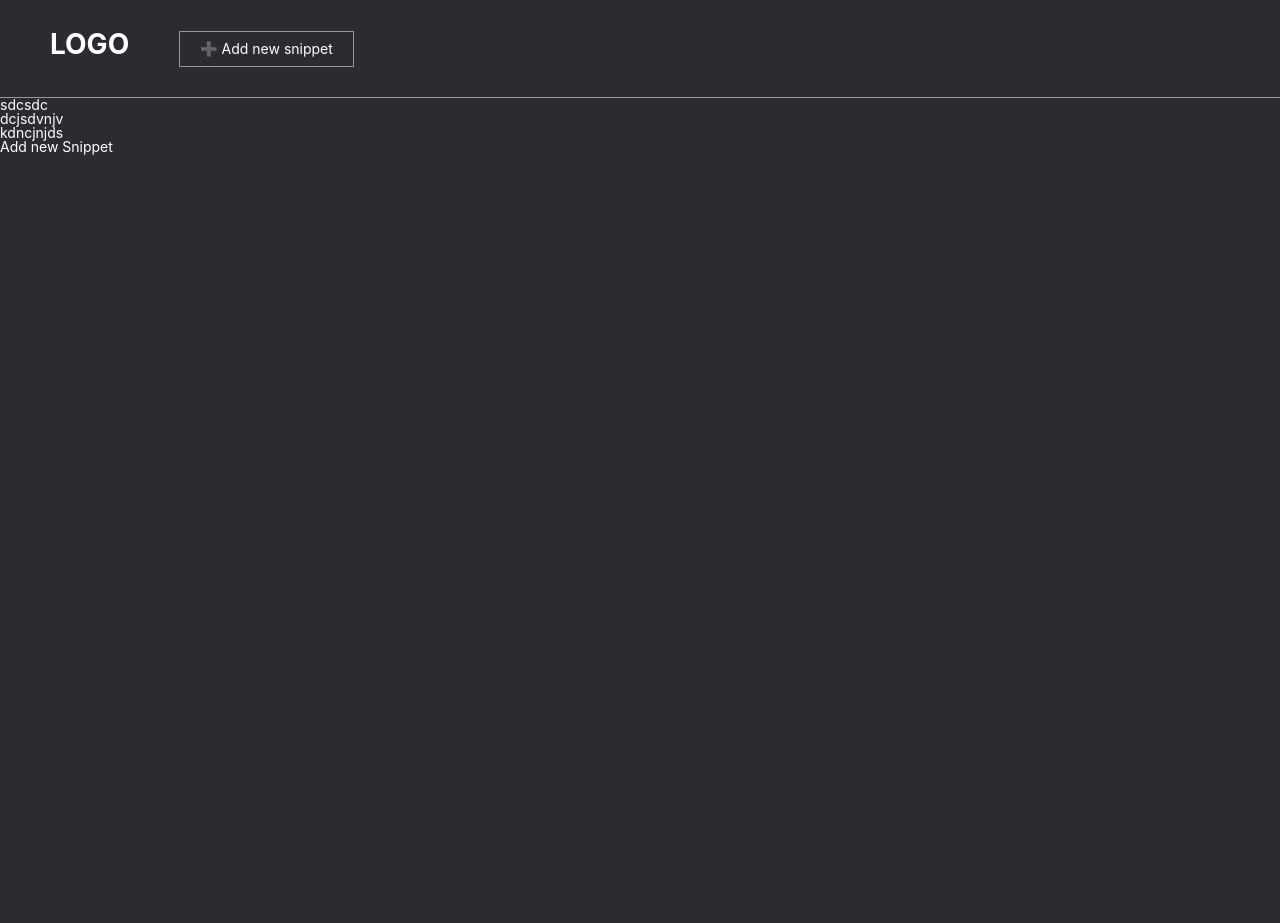
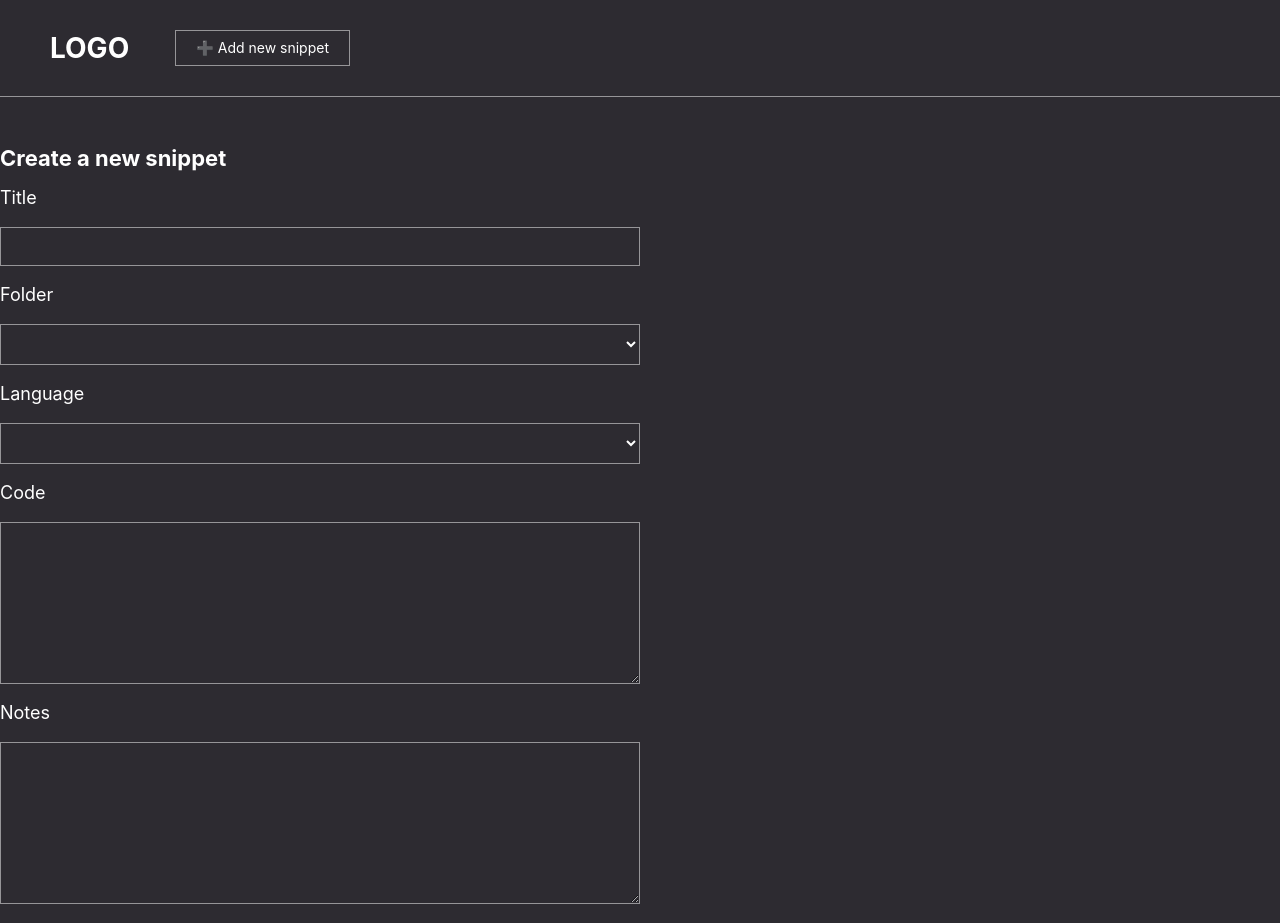
Before and after one commit to DariaRusovich/snippet-lab, a React (Create React App) app: page /add in a window 1280 px wide. Shown: the top 923 px of the page. Before the commit the page ends 800 px from the top, so only its background shows below. Built offline with nearby package versions, Linux system fonts and the light colour scheme.

Commit message:
add-new-snippet-form

```diff
--- a/src/App.js
+++ b/src/App.js
@@ -2,18 +2,19 @@ import { Route, Switch } from "react-router";
 import Header from "./components/Header";
 import Snippet from "./components/Snippet";
 import Categories from "./components/Categories";
+import AddNewSnippet from "./components/AddNewSnippet";
 
 function App() {
-  const names = ["sdcsdc", "dcjsdvnjv", "kdncjnjds"]
+
   return (
     <>
       <Header></Header>
-      <Categories data={names}></Categories>
-      <div className="App"></div>
-      <Switch>
+      <AddNewSnippet> </AddNewSnippet>
+
+      {/* <Switch>
         <Route path="/add">Add new Snippet</Route>
         <Route path="/">Snippet list</Route>
-      </Switch>
+      </Switch> */}
     </>
   );
 }
--- /dev/null
+++ b/src/components/AddNewSnippet.css
@@ -0,0 +1,23 @@
+.add-form{
+    margin-top: 50px;
+    display: flex;
+    flex-direction: column;
+    gap: 20px;
+    width: 50%;
+}
+.add-form>h2{
+    font-size: 22px;
+    font-weight: 700;
+}
+.add-form>h3{
+    font-size: 18px;
+}
+.form-title, .form-folder, .form-lang, .form-code, .form-notes{
+    padding: 10px;
+    border: var(--border);
+}
+.form-btn-group{
+    display: flex;
+    justify-content: space-between;
+    width: 200px;
+}
--- a/src/components/AddNewSnippet.jsx
+++ b/src/components/AddNewSnippet.jsx
@@ -0,0 +1,31 @@
+import "./AddNewSnippet.css"
+
+
+export default function AddNewSnippet(params) {
+    return(
+        <div className="container">
+        <form className="add-form">
+        <h2>Create a new snippet</h2>
+       <h3>Title</h3>
+        <input className="form-title" type="text" name="title" id="form-title" required/>
+        <h3>Folder</h3>
+        <select className="form-folder" name="folder" id="">
+            <option value=""></option>
+        </select>
+        <h3>Language</h3>
+        <select className="form-lang" name="lang" id="">
+        <option value=""></option>
+        </select>
+        <h3>Code</h3>
+        <textarea className="form-code" name="code" id="" cols="30" rows="10"></textarea>
+        <h3>Notes</h3>
+        <textarea className="form-notes" name="notes" id="" cols="30" rows="10"></textarea>
+        <div className="form-btn-group">
+            <button className="btn btn-add">Create</button>
+            <button className="btn btn-add btn-cancel">Cancel</button>
+        </div>
+        </form>
+
+        </div>
+    )
+}
--- a/src/components/Categories.css
+++ b/src/components/Categories.css
@@ -1,3 +1,34 @@
-.categories-pannel{
+.categories-pannel {
+  display: flex;
+  padding-top: 20px;
+  max-width: 250px;
+  /* height: 1000px;  */
+}
+.categories {
+  padding: 20px;
+  /* position: sticky;
+    top: 10px; */
+  background-color: var(--bg-spippet);
+}
+.categories-title {
+  font-size: 20px;
+}
+.categories-list {
+  padding-top: 15px;
+  font-size: 18px;
+}
+.categories-list > li {
+  padding: 10px;
+  cursor: pointer;
+  word-break: break-word;
+  line-height: 1.2;
+}
+.categories-list > li:hover {
+  transform: scale(1.05);
+  transition: 0.3s;
 
 }
+.categories .btn {
+  margin-top: 25px;
+  width: 100%;
+}
--- a/src/components/Categories.jsx
+++ b/src/components/Categories.jsx
@@ -1,15 +1,19 @@
-import "./Categories.css"
-
+import "./Categories.css";
 
 export default function Categories({ data }) {
   return (
     <div className="categories-pannel">
-      <h2 className="categories-title"></h2>
-
-      {data && data.length > 0 &&
-      <ul className="categories-list">
-         { data.map(item => <li key={item}>{item}</li>)}
-      </ul>}
+      <div className="categories">
+        <h2 className="categories-title">All categories</h2>
+        {data && data.length > 0 && (
+          <ul className="categories-list">
+            {data.map((item) => (
+              <li key={item}>{item}</li>
+            ))}
+          </ul>
+        )}
+        <button className="btn btn-add">➕ Snippet</button>
+      </div>
     </div>
   );
 }
--- a/src/components/Header.jsx
+++ b/src/components/Header.jsx
@@ -5,10 +5,12 @@ export default function Header({}) {
     return (
         <header className="header">
         <div className="container">
-        <a className="logo" href="index.html">
+       <div className="header-wrap">
+       <a className="logo" href="index.html">
             Logo
         </a>
-        <button className="btn btn-add-header">➕ Add new snippet</button>
+        <button className="btn btn-add">➕ Add new snippet</button>
+       </div>
         </div>
         </header>
     )
--- a/src/index.css
+++ b/src/index.css
@@ -158,6 +158,7 @@ body {
     sans-serif;
   -webkit-font-smoothing: antialiased;
   -moz-osx-font-smoothing: grayscale;
+  height: 1500px; /*development*/
 }
 :root{
   --color-btn: ;
@@ -186,7 +187,6 @@ button {
 }
 
 .container {
-
   max-width: 1280px;
   width: 100%;
   margin: 0 auto;
@@ -203,20 +203,24 @@ button {
 /*===========HEADER STYLES START============*/
 .header{
   padding: 30px 50px;
+  border-bottom: var(--border);
+}
+.header-wrap{
   display: flex;
   align-items: center;
-  border-bottom: var(--border);
+  justify-content: space-between;
+  width: 300px;
 }
 .logo{
   font-size: 28px;
   font-weight: 700;
   text-transform: uppercase;
 }
-.btn-add-header{
-  margin-left: 50px;
+.btn-add{
   transition: 0.3s;
 }
-.btn-add-header:hover{
+
+.btn-add:hover{
  transform: scale(1.05);
  transition: 0.3s;
 }
```
